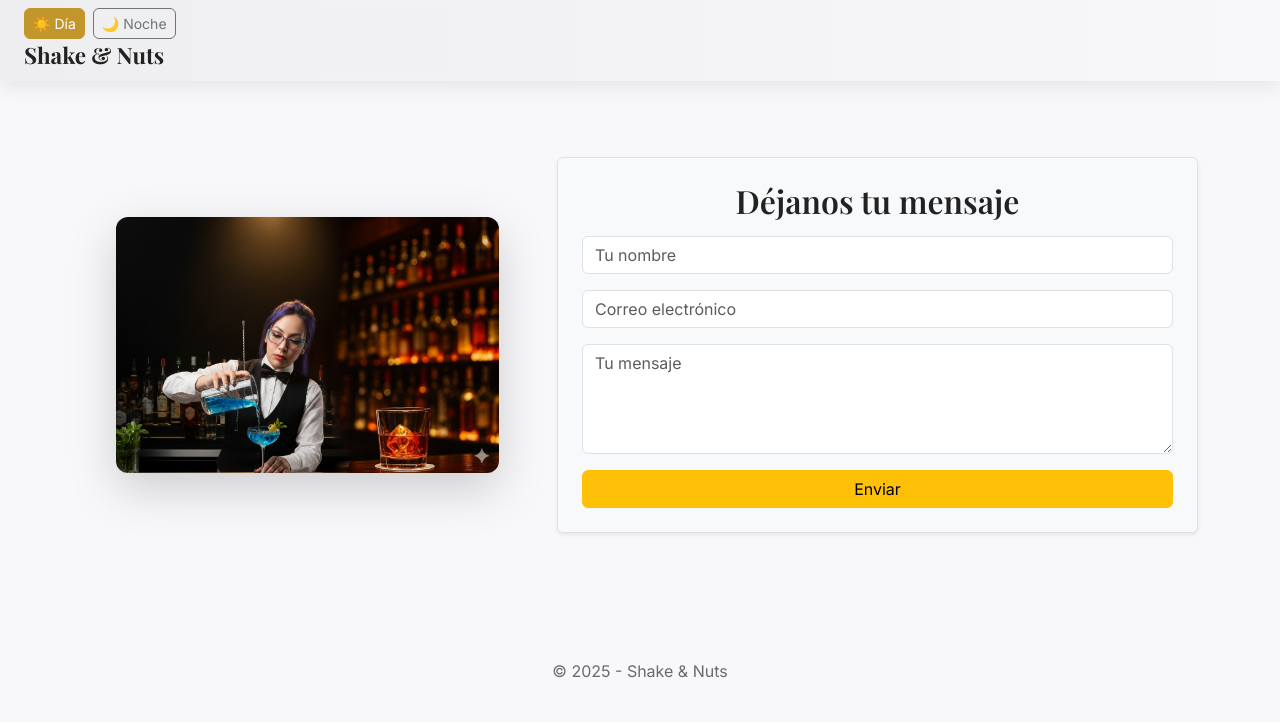
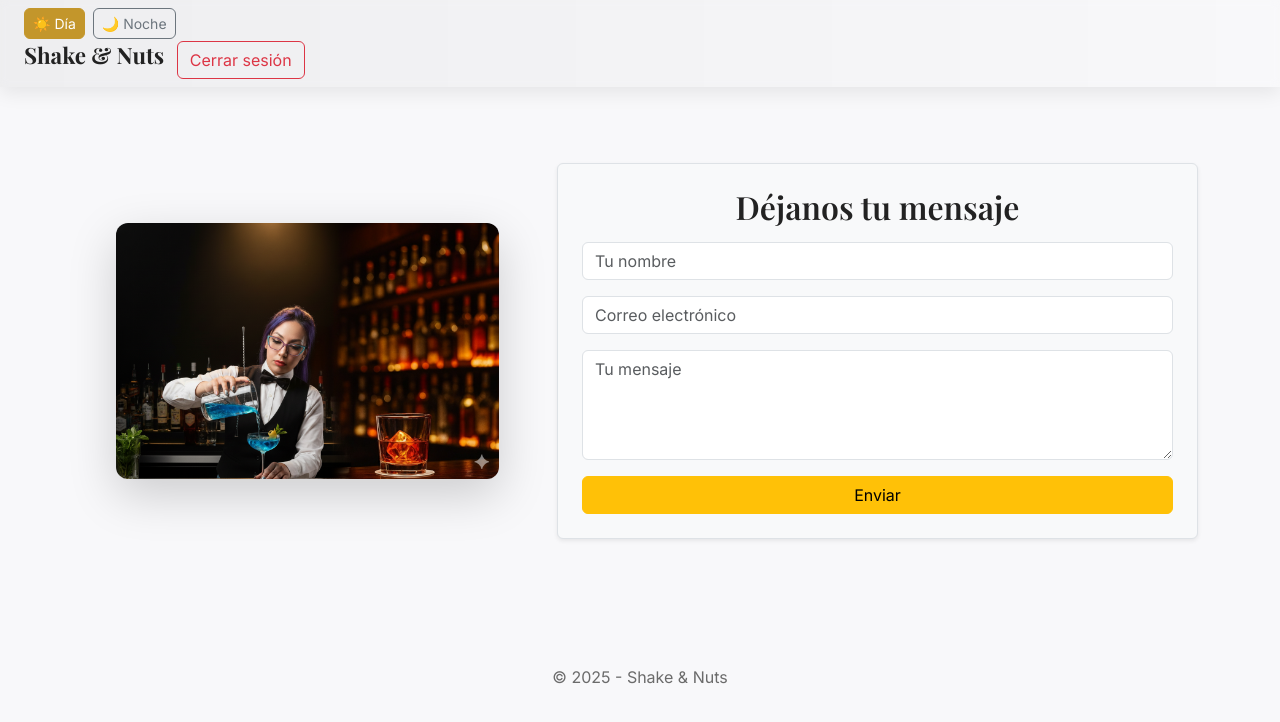
Before and after one commit to Ardilla138c/Final_Proyecto_2, a plain HTML site: page contacto.html in a window 1280 px wide. Drawn offline with nearby package versions, Linux system fonts and the light colour scheme; sample sign-in values are in the browser's storage.

Commit message:
casi terminado

```diff
--- a/contacto.html
+++ b/contacto.html
@@ -15,6 +15,10 @@
       <button id="btnNoche" class="btn btn-sm btn-outline-secondary">🌙 Noche</button>
     </div>
       <a class="navbar-brand" href="index.html">Shake & Nuts</a>
+      <!-- Botón visible solo si hay sesión -->
+       <button id="cerrarSesionBtn" class="btn btn-outline-danger ms-2" style="display:none;">
+  Cerrar sesión </button>
+
     </div>
   </header>
 
```
Also changed, not shown: home.html (+3 -0 lines), usuarios.html (+3 -0 lines).
